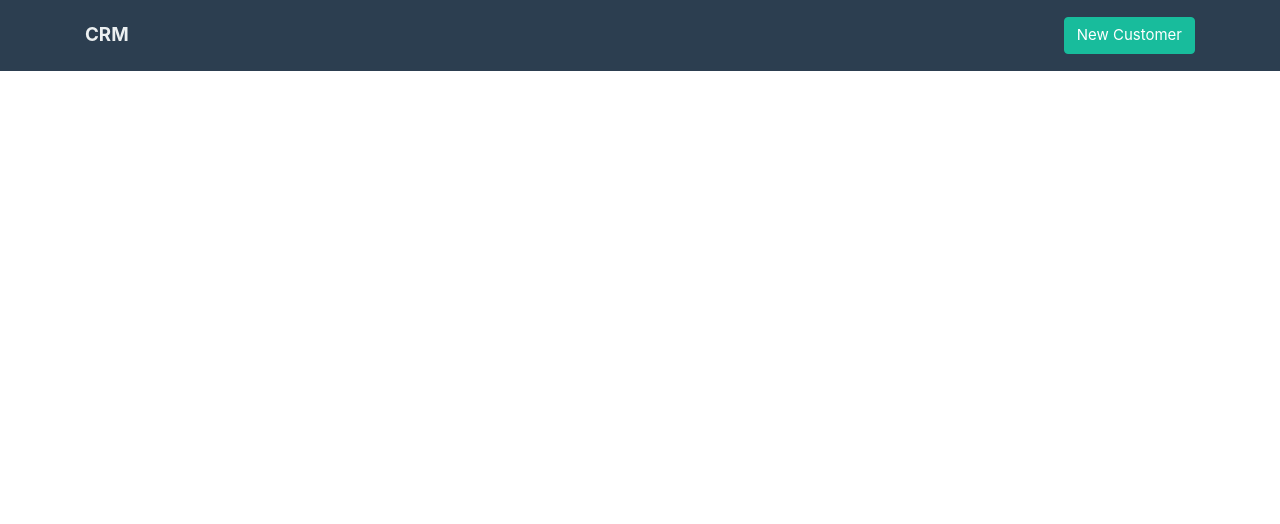
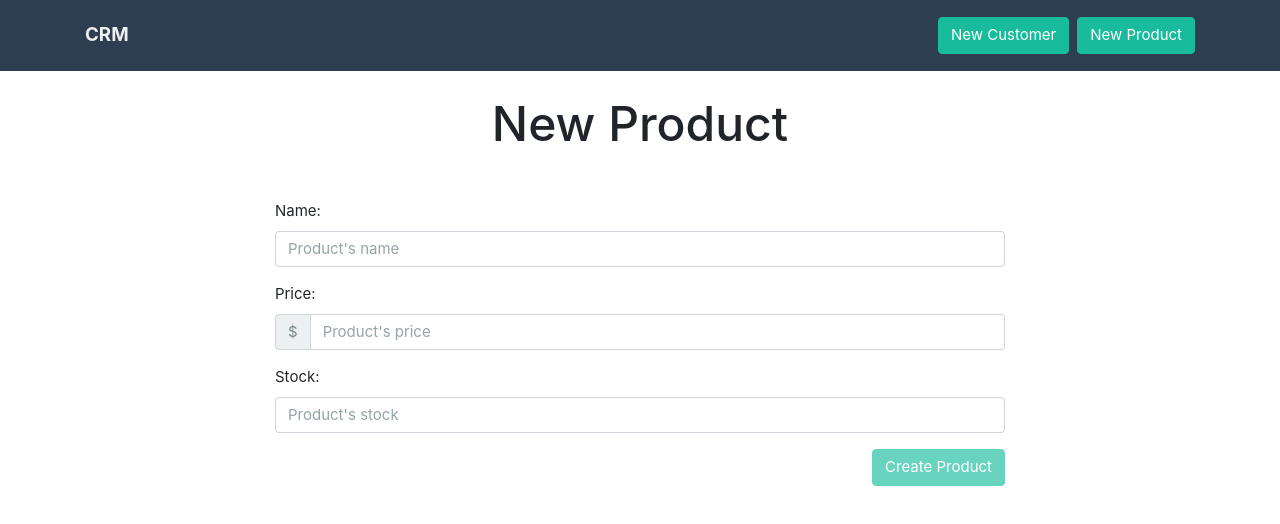
Before and after one commit to aranchafoz/udemy-reactjs-graphql-apollo, a React (Create React App) app in the folder client/: page /product/new in a window 1280 px wide. Shown: the top 524 px of the page. Built offline with nearby package versions, Linux system fonts and the light colour scheme.

Commit message:
Created new product form with React

```diff
--- a/client/src/App.js
+++ b/client/src/App.js
@@ -4,10 +4,12 @@ import ApolloClient, { InMemoryCache } from 'apollo-boost'
 import { BrowserRouter as Router, Route, Switch } from 'react-router-dom'
 
 // Import Components
-import Header from './components/Header'
-import Customers from './components/Customers'
-import EditCustomer from './components/EditCustomer'
-import NewCustomer from './components/NewCustomer'
+import Header from './components/Layout/Header'
+import Customers from './components/Customers/Customers'
+import EditCustomer from './components/Customers/EditCustomer'
+import NewCustomer from './components/Customers/NewCustomer'
+
+import NewProduct from './components/Products/NewProduct'
 
 const client = new ApolloClient({
   uri: "http://localhost:4000/graphql",
@@ -32,6 +34,7 @@ class App extends Component {
                   <Route exact path="/" component={Customers} />
                   <Route exact path="/customer/edit/:id" component={EditCustomer} />
                   <Route exact path="/customer/new" component={NewCustomer} />
+                  <Route exact path="/product/new" component={NewProduct} />
                 </Switch>
               </div>
           </Fragment>
--- a/client/src/components/Customers.js
+++ b/client/src/components/Customers/Customers.js
@@ -2,9 +2,9 @@ import React, { Fragment, Component } from 'react';
 import { Query, Mutation } from 'react-apollo'
 import { Link } from 'react-router-dom'
 
-import { CUSTOMERS_QUERY } from '../queries'
-import { DELETE_CUSTOMER } from '../mutations'
-import Pager from './Pager'
+import { CUSTOMERS_QUERY } from '../../queries'
+import { DELETE_CUSTOMER } from '../../mutations'
+import Pager from './../Pager'
 
 class Customers extends Component {
   limit = 10
--- a/client/src/components/EditCustomer.js
+++ b/client/src/components/Customers/EditCustomer.js
@@ -1,5 +1,5 @@
 import React, { Component, Fragment } from 'react';
-import { CUSTOMER_QUERY } from '../queries'
+import { CUSTOMER_QUERY } from '../../queries'
 import { Query } from 'react-apollo'
 
 import EditCustomerForm from './EditCustomerForm'
--- a/client/src/components/EditCustomerForm.js
+++ b/client/src/components/Customers/EditCustomerForm.js
@@ -1,6 +1,6 @@
 import React, { Component } from 'react';
 
-import { UPDATE_CUSTOMER } from '../mutations'
+import { UPDATE_CUSTOMER } from '../../mutations'
 import { Mutation } from 'react-apollo'
 import { withRouter } from 'react-router-dom'
 
--- a/client/src/components/NewCustomer.js
+++ b/client/src/components/Customers/NewCustomer.js
@@ -1,6 +1,6 @@
 import React, { Component, Fragment} from 'react';
 
-import { NEW_CUSTOMER } from '../mutations'
+import { NEW_CUSTOMER } from '../../mutations'
 import { Mutation } from 'react-apollo'
 
 class NewCustomer extends Component {
--- a/client/src/components/Header.js
+++ b/client/src/components/Layout/Header.js
@@ -12,7 +12,12 @@ const Header = () => (
             <div className="collapse navbar-collapse" id="navegacion">
                 <ul className="navbar-nav ml-auto text-right">
                     <li className="nav-item active">
-                        <Link to="/customer/new" className="btn btn-success">New Customer</Link>
+                        <Link to="/customer/new" className="btn btn-success">
+                          New Customer
+                        </Link>
+                        <Link to="/product/new" className="btn btn-success ml-2">
+                          New Product
+                        </Link>
                     </li>
                 </ul>
             </div>
--- /dev/null
+++ b/client/src/components/Products/NewProduct.js
@@ -0,0 +1,106 @@
+import React, {Component, Fragment} from 'react';
+
+import {NEW_PRODUCT} from '../../mutations'
+import {Mutation} from 'react-apollo'
+
+class NewProduct extends Component {
+  state = {
+    name: '',
+    price: '',
+    stock: ''
+  }
+
+  updateState = e => {
+    const {name, value} = e.target
+    this.setState({[name]: value})
+  }
+
+  validateForm = () => {
+    const {name, price, stock} = this.state
+    const invalid = !name || !price || !stock
+    return invalid
+  }
+
+  createNewProduct = (e, newProduct) => {
+    e.preventDefault()
+
+    newProduct().then(data => {
+      console.log(data)
+    })
+  }
+
+  render() {
+    const {name, price, stock} = this.state
+    const input = {
+      name,
+      price: Number(price),
+      stock: Number(stock)
+    }
+
+    return (
+      <Fragment>
+        <h1 className="text-center mb-5">New Product</h1>
+        <div className="row justify-content-center">
+          <Mutation
+            mutation={NEW_PRODUCT}
+            variables={{input}}
+            >
+          {(newProduct, {loading, error, data}) => {
+              return (
+                <form
+                  className="col-md-8"
+                  onSubmit={e => this.createNewProduct(e, newProduct)}
+                >
+                  <div className="form-group">
+                    <label>Name:</label>
+                    <input
+                      type="text"
+                      name="name"
+                      className="form-control"
+                      placeholder="Product's name"
+                      onChange={e => this.updateState(e)}
+                    />
+                  </div>
+                  <div className="form-group">
+                    <label>Price:</label>
+                    <div className="input-group">
+                      <div className="input-group-prepend">
+                        <div className="input-group-text">$</div>
+                      </div>
+                      <input
+                        type="number"
+                        name="price"
+                        className="form-control"
+                        placeholder="Product's price"
+                        onChange={e => this.updateState(e)}
+                      />
+                    </div>
+                  </div>
+                  <div className="form-group">
+                    <label>Stock:</label>
+                    <input
+                      type="number"
+                      name="stock"
+                      className="form-control"
+                      placeholder="Product's stock"
+                      onChange={e => this.updateState(e)}
+                    />
+                  </div>
+                  <button
+                    type="submit"
+                    disabled={this.validateForm()}
+                    className="btn btn-success float-right">
+                      Create Product
+                  </button>
+                </form>
+              )
+          }}
+
+          </Mutation>
+        </div>
+      </Fragment>
+    )
+  }
+}
+
+export default NewProduct
--- a/client/src/mutations/index.js
+++ b/client/src/mutations/index.js
@@ -32,3 +32,12 @@ export const DELETE_CUSTOMER = gql`
     deleteCustomer(id: $id)
   }
 `
+
+export const NEW_PRODUCT = gql`
+  mutation createProduct($input: ProductInput){
+    createProduct(input: $input) {
+      id
+      name
+    }
+  }
+`
```
Also changed, not shown: client/src/components/Products/EditProduct.js (added, +11 -0 lines), client/src/components/Products/Products.js (added, +11 -0 lines), client/src/components/Products/EditProductForm.js (added).
